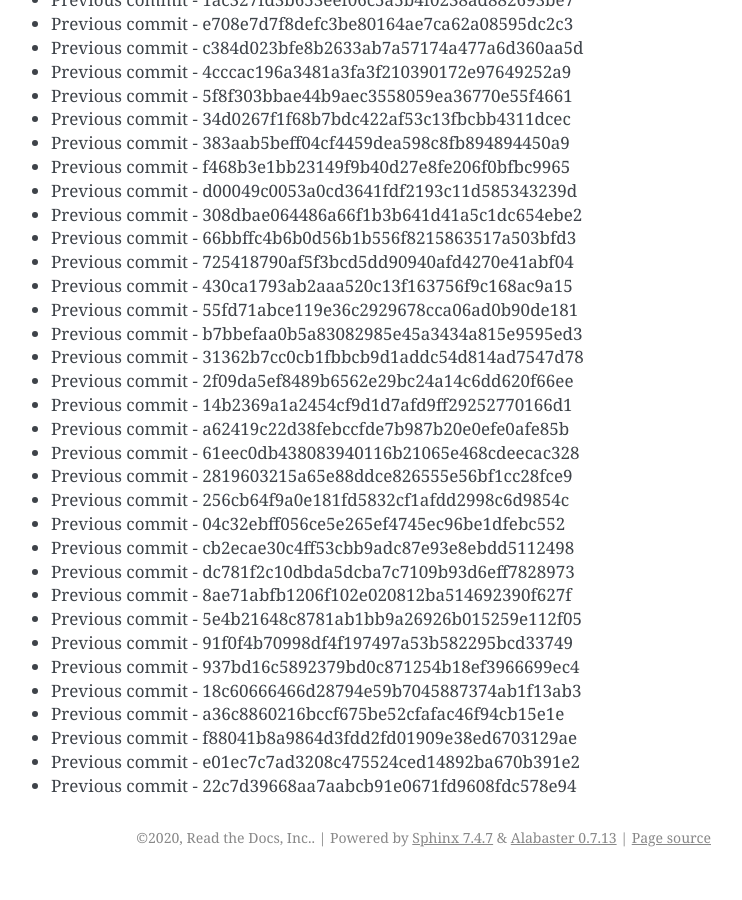
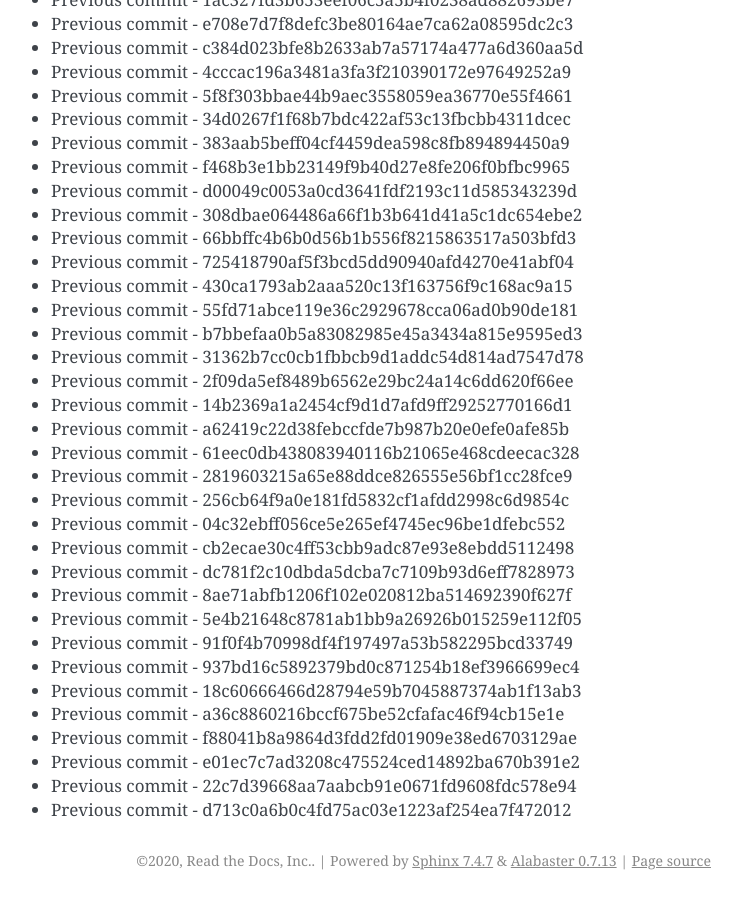
Before and after one commit to readthedocs/rtd-git-stresstest, a Sphinx documentation site: the page built from docs/updates.rst, in a window 1280 px wide and 900 px high, scrolled down 100126 px. Shown: the whole window, without its empty margins (399-1141 px from the left). Built offline with Sphinx 7.4.7, drawn with Linux system fonts in a browser that asks for light colours; before the commit the page ends 101003 px from its top, so only the background shows below that.

Commit message:
Generating commit from previous: d713c0a6b0c4fd75ac03e1223af254ea7f472012

```diff
--- a/docs/updates.rst
+++ b/docs/updates.rst
@@ -4239,3 +4239,4 @@ It can be tested for any performance characteristics.
 * Previous commit - f88041b8a9864d3fdd2fd01909e38ed6703129ae
 * Previous commit - e01ec7c7ad3208c475524ced14892ba670b391e2
 * Previous commit - 22c7d39668aa7aabcb91e0671fd9608fdc578e94
+* Previous commit - d713c0a6b0c4fd75ac03e1223af254ea7f472012
```
